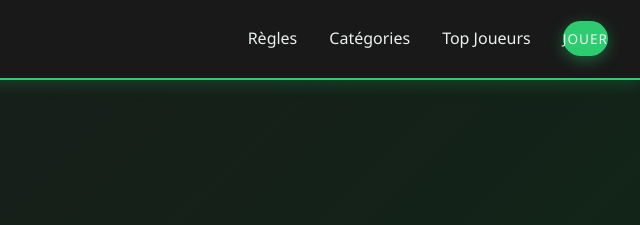
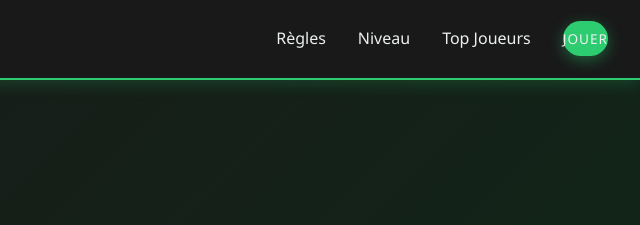
Before and after one commit to Lucasv9230/Electron_Labyrinthes, an Electron app: page front-end/html/index.html in a window 1200 px wide. Shown: the top 225 px of the page, 560-1200 px from the left. Drawn offline with Linux system fonts and the light colour scheme.

Commit message:
modification

```diff
--- a/front-end/css/style.css
+++ b/front-end/css/style.css
@@ -109,7 +109,6 @@ nav {
   background: var(--snake-green);
   color: #1a1a1a;
   padding: 0.6rem 1.5rem;
-  border: none;
   border-radius: 25px;
   font-weight: 600;
   cursor: pointer;
--- a/front-end/html/index.html
+++ b/front-end/html/index.html
@@ -15,7 +15,7 @@
       </div>
       <ul class="nav-links">
         <li><a href="#rules">Règles</a></li>
-        <li><a href="#features">Catégories</a></li>
+        <li><a href="#features">Niveau</a></li>
         <li><a href="top.html" class="nav-link-top">Top Joueurs</a></li>
         <li><a href="auth.html" class="btn-nav">Jouer</a></li>
       </ul>
```
